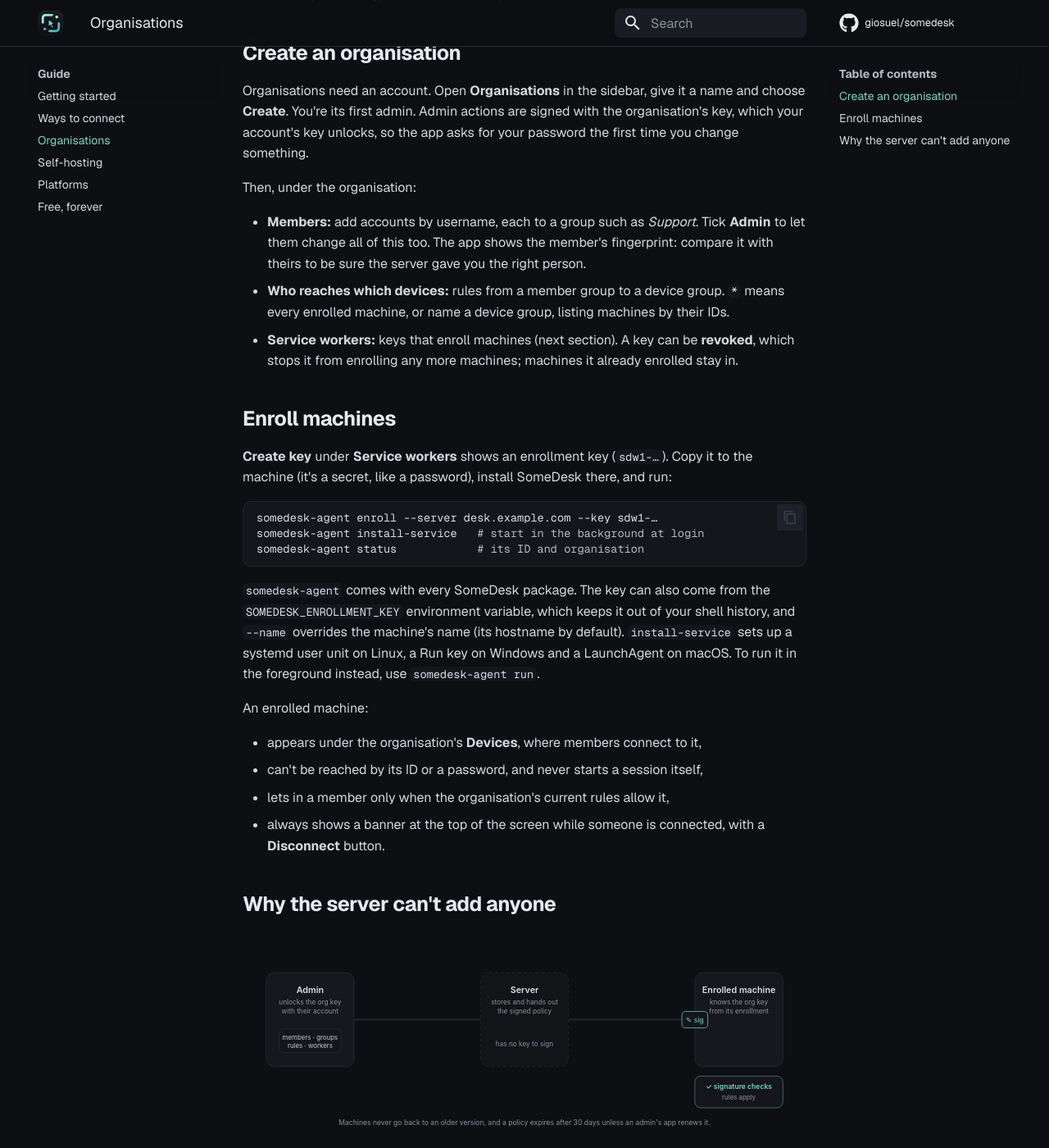
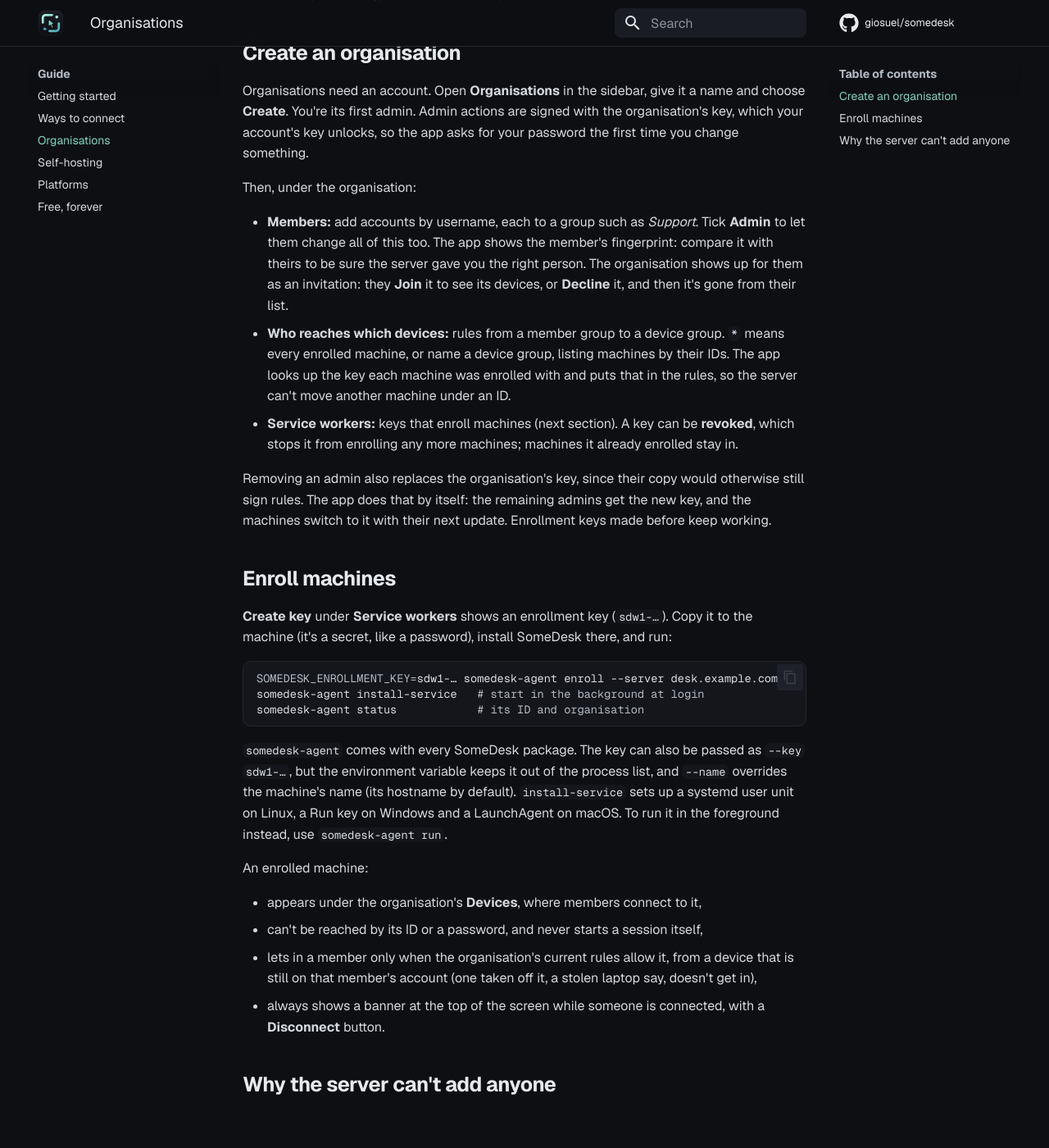
Before and after one commit to giosuel/somedesk, an MkDocs documentation site: the page built from docs/organisations.md, in a window 1280 px wide and 1400 px high, scrolled down 375 px. Shown: the whole window at 82% size. Built offline with MkDocs 1.6.1 and Material for MkDocs 9.7.7, drawn with Linux system fonts in a browser that asks for light colours; comment, search, counter and statistics services are not loaded; some of the changed text lies outside the part shown.

Commit message:
Release 0.3.0
The docs describe the organisations' new safeguards (and what the
server can still do: hold things back), invite codes, registration
modes and the server's limits.

Co-Authored-By: Claude Opus 5.5 <noreply@anthropic.com>
Claude-Session: https://claude.ai/code/session_01XQbrhxuWjfqVxjkGHBXazk

````diff
--- a/Cargo.toml
+++ b/Cargo.toml
@@ -3,7 +3,7 @@ resolver = "2"
 members = ["crates/proto", "crates/crypto", "crates/server", "crates/codec", "crates/platform", "crates/client", "crates/e2e-tests", "crates/app", "crates/android"]
 
 [workspace.package]
-version = "0.2.0"
+version = "0.3.0"
 edition = "2021"
 license = "AGPL-3.0-or-later"
 rust-version = "1.88"
--- a/docs/organisations.md
+++ b/docs/organisations.md
@@ -18,11 +18,19 @@ Then, under the organisation:
 
 - **Members:** add accounts by username, each to a group such as *Support*. Tick **Admin** to let
   them change all of this too. The app shows the member's fingerprint: compare it with theirs to
-  be sure the server gave you the right person.
+  be sure the server gave you the right person. The organisation shows up for them as an
+  invitation: they **Join** it to see its devices, or **Decline** it, and then it's gone from
+  their list.
 - **Who reaches which devices:** rules from a member group to a device group. `*` means every
-  enrolled machine, or name a device group, listing machines by their IDs.
+  enrolled machine, or name a device group, listing machines by their IDs. The app looks up the
+  key each machine was enrolled with and puts that in the rules, so the server can't move another
+  machine under an ID.
 - **Service workers:** keys that enroll machines (next section). A key can be **revoked**, which
   stops it from enrolling any more machines; machines it already enrolled stay in.
+
+Removing an admin also replaces the organisation's key, since their copy would otherwise still
+sign rules. The app does that by itself: the remaining admins get the new key, and the machines
+switch to it with their next update. Enrollment keys made before keep working.
 
 ## Enroll machines
 
@@ -30,14 +38,14 @@ Then, under the organisation:
 machine (it's a secret, like a password), install SomeDesk there, and run:
 
 ```sh
-somedesk-agent enroll --server desk.example.com --key sdw1-…
+SOMEDESK_ENROLLMENT_KEY=sdw1-… somedesk-agent enroll --server desk.example.com
 somedesk-agent install-service   # start in the background at login
 somedesk-agent status            # its ID and organisation
 ```
 
-`somedesk-agent` comes with every SomeDesk package. The key can also come from the
-`SOMEDESK_ENROLLMENT_KEY` environment variable, which keeps it out of your shell history, and
-`--name` overrides the machine's name (its hostname by default). `install-service` sets up a
+`somedesk-agent` comes with every SomeDesk package. The key can also be passed as `--key sdw1-…`,
+but the environment variable keeps it out of the process list, and `--name` overrides the
+machine's name (its hostname by default). `install-service` sets up a
 systemd user unit on Linux, a Run key on Windows and a LaunchAgent on macOS. To run it in the
 foreground instead, use `somedesk-agent run`.
 
@@ -45,7 +53,8 @@ An enrolled machine:
 
 - appears under the organisation's **Devices**, where members connect to it,
 - can't be reached by its ID or a password, and never starts a session itself,
-- lets in a member only when the organisation's current rules allow it,
+- lets in a member only when the organisation's current rules allow it, from a device that is
+  still on that member's account (one taken off it, a stolen laptop say, doesn't get in),
 - always shows a banner at the top of the screen while someone is connected, with a
   **Disconnect** button.
 
@@ -63,5 +72,15 @@ expires after 30 days. An admin's app renews it once they've unlocked the organi
 admin should open it at least once a month. A machine with an expired policy
 lets nobody in until it gets a fresh one.
 
-The organisation's key is kept on the server only sealed to each admin's own key. Adding an
-admin seals a copy for them; the server can't open any of the copies.
+The organisation's key is kept on the server only sealed to each admin's own key, and signed by
+the admin who sealed it. Adding an admin seals a copy for them; the server can't open any of the
+copies, nor seal a key of its own and pass it off as the organisation's. When you open an
+organisation for the first time, the app tells you who shared its key with you, and checks them
+against the key it knows for that account. From then on your account remembers the
+organisation's key and newest policy, on all of its devices, and refuses another key or an older
+policy.
+
+Two limits to know about. The server can always keep things *out*: it can hold back a new
+policy from a machine (until the old one expires) or stop delivering an organisation. And a
+machine that hasn't been online since an admin was removed still trusts the old key until it
+hears of the new one.
````
Also changed, not shown: docs/security.md (+19 -8 lines), docs/self-hosting.md (+33 -2 lines), 2 other files.
